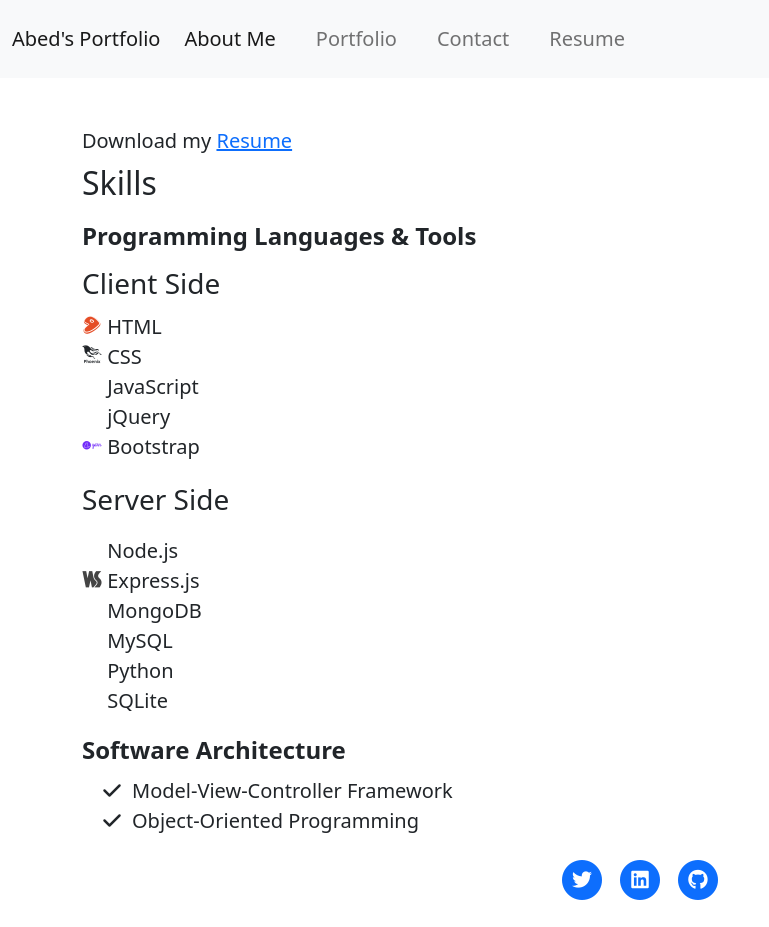
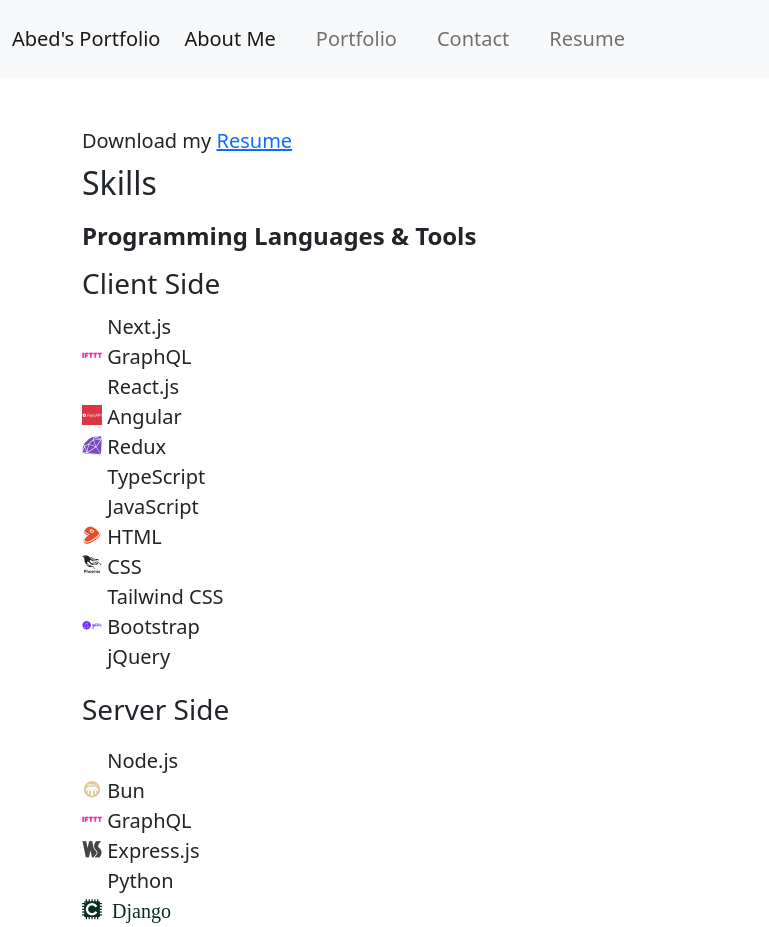
Before and after one commit to AbdelrahmanAhmed605/abeds-react-portfolio, a React (Create React App) app: page /resume in a window 1280 px wide. Shown: the top 927 px of the page, without its empty margins (0-769 px from the left). Before the commit the page ends 901 px from the top, so only its background shows below. Built offline with nearby package versions, Linux system fonts and the light colour scheme.

Commit message:
Added new skills

```diff
--- a/src/components/sections/Resume.js
+++ b/src/components/sections/Resume.js
@@ -1,12 +1,12 @@
-import React from "react";
-import resumePDF from "../assets/resources/Abdelrahman Ahmed Resume.pdf";
+import React from 'react';
+import resumePDF from '../assets/resources/Abdelrahman Ahmed Resume.pdf';
 
 function Resume() {
   return (
     <div className="container">
       <div className="my-2 fs-5">
         {/* donwloads the reusme when the anchor is clicked */}
-        Download my{" "}
+        Download my{' '}
         <a
           href={resumePDF}
           target="_blank"
@@ -23,8 +23,30 @@
           <strong>Programming Languages &amp; Tools</strong>
         </div>
         <div className="subheading mb-2 fs-3">Client Side</div>
-        <ul className="list-unstyled" style={{ fontSize: "1.25rem" }}>
+        <ul className="list-unstyled" style={{ fontSize: '1.25rem' }}>
           {/* contains devicons of the listed technologies */}
+          <li>
+            <i className="devicon-nextjs-plain colored devicon-lg"></i> Next.js
+          </li>
+          <li>
+            <i className="devicon-graphql-plain colored"></i> GraphQL
+          </li>
+          <li>
+            <i className="devicon-react-original colored"></i> React.js
+          </li>
+          <li>
+            <i className="devicon-angular-plain colored bg-danger"></i> Angular
+          </li>
+          <li>
+            <i className="devicon-redux-original colored"></i> Redux
+          </li>
+          <li>
+            <i className="devicon-typescript-plain colored"></i> TypeScript
+          </li>
+          <li>
+            <i className="devicon-javascript-plain colored devicon-lg"></i>{' '}
+            JavaScript
+          </li>
           <li>
             <i className="devicon-html5-plain colored devicon-lg"></i> HTML
           </li>
@@ -32,25 +54,44 @@
             <i className="devicon-css3-plain devicon-lg"></i> CSS
           </li>
           <li>
-            <i className="devicon-javascript-plain colored devicon-lg"></i>{" "}
-            JavaScript
+            <i className="devicon-tailwindcss-original colored"></i> Tailwind
+            CSS
+          </li>
+          <li>
+            <i className="devicon-bootstrap-plain colored devicon-lg"></i>{' '}
+            Bootstrap
           </li>
           <li>
             <i className="devicon-jquery-plain colored devicon-lg"></i> jQuery
           </li>
-          <li>
-            <i className="devicon-bootstrap-plain colored devicon-lg"></i>{" "}
-            Bootstrap
-          </li>
         </ul>
         <div className="subheading mb-3 fs-3">Server Side</div>
-        <ul className="list-unstyled" style={{ fontSize: "1.25rem" }}>
+        <ul className="list-unstyled" style={{ fontSize: '1.25rem' }}>
           <li>
             <i className="devicon-nodejs-plain colored devicon-lg"></i> Node.js
           </li>
           <li>
-            <i className="devicon-express-original colored devicon-lg"></i>{" "}
+            <i
+              style={{ color: '#E1C699' }}
+              className="devicon-bun-plain colored"
+            ></i>{' '}
+            Bun
+          </li>
+          <li>
+            <i className="devicon-graphql-plain colored"></i> GraphQL
+          </li>
+          <li>
+            <i className="devicon-express-original colored devicon-lg"></i>{' '}
             Express.js
+          </li>
+          <li>
+            <i className="devicon-python-plain colored devicon-lg"></i> Python
+          </li>
+          <li>
+            <i className="devicon-django-plain colored"> Django</i>
+          </li>
+          <li>
+            <i className="devicon-djangorest-plain colored"> Django REST</i>
           </li>
           <li>
             <i className="devicon-mongodb-plain colored devicon-lg"></i> MongoDB
@@ -59,7 +100,11 @@
             <i className="devicon-mysql-plain colored devicon-lg"></i> MySQL
           </li>
           <li>
-            <i className="devicon-python-plain colored devicon-lg"></i> Python
+            <i className="devicon-postgresql-plain colored"></i> PostgreSQL
+          </li>
+          <li>
+            <i className="devicon-amazonwebservices-plain-wordmark colored"></i> AWS
+            S3
           </li>
           <li>
             <i className="devicon-sqlite-plain colored devicon-lg"></i> SQLite
```
Also changed, not shown: 1 other file (tests, documents, lock files or other folders).
